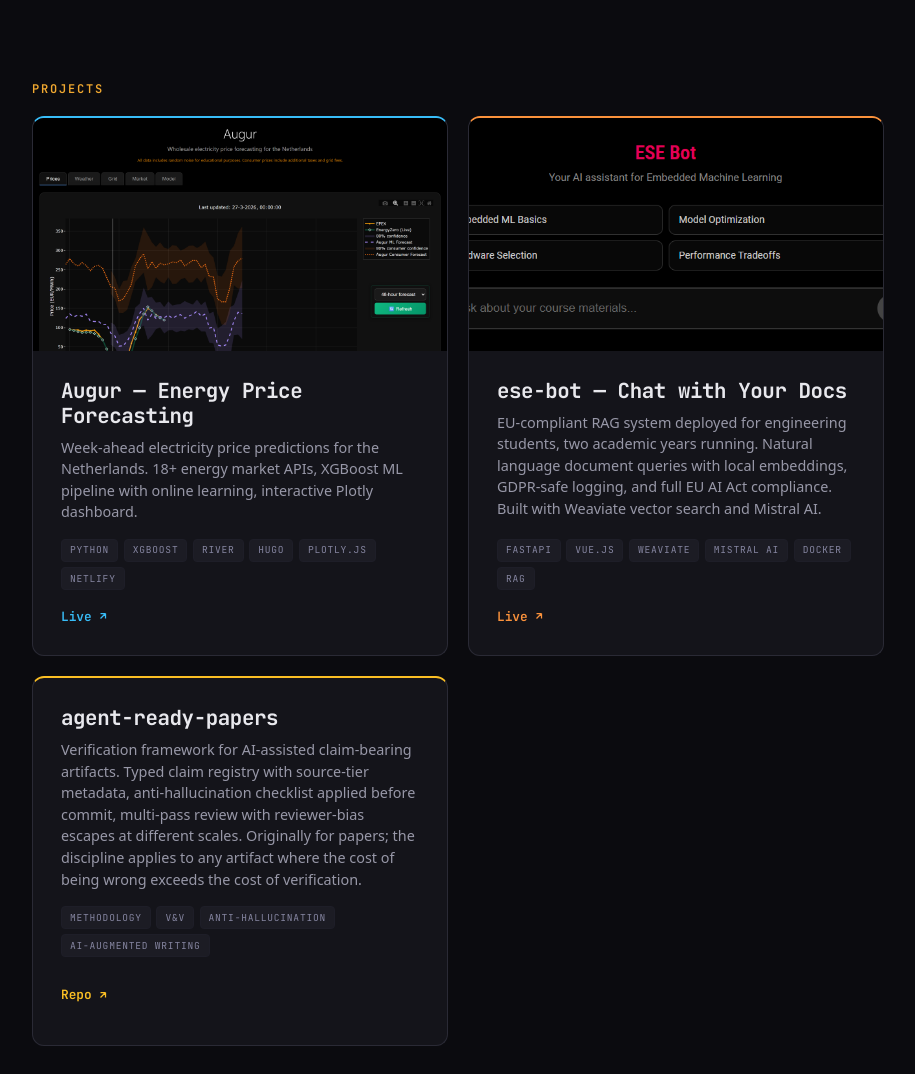
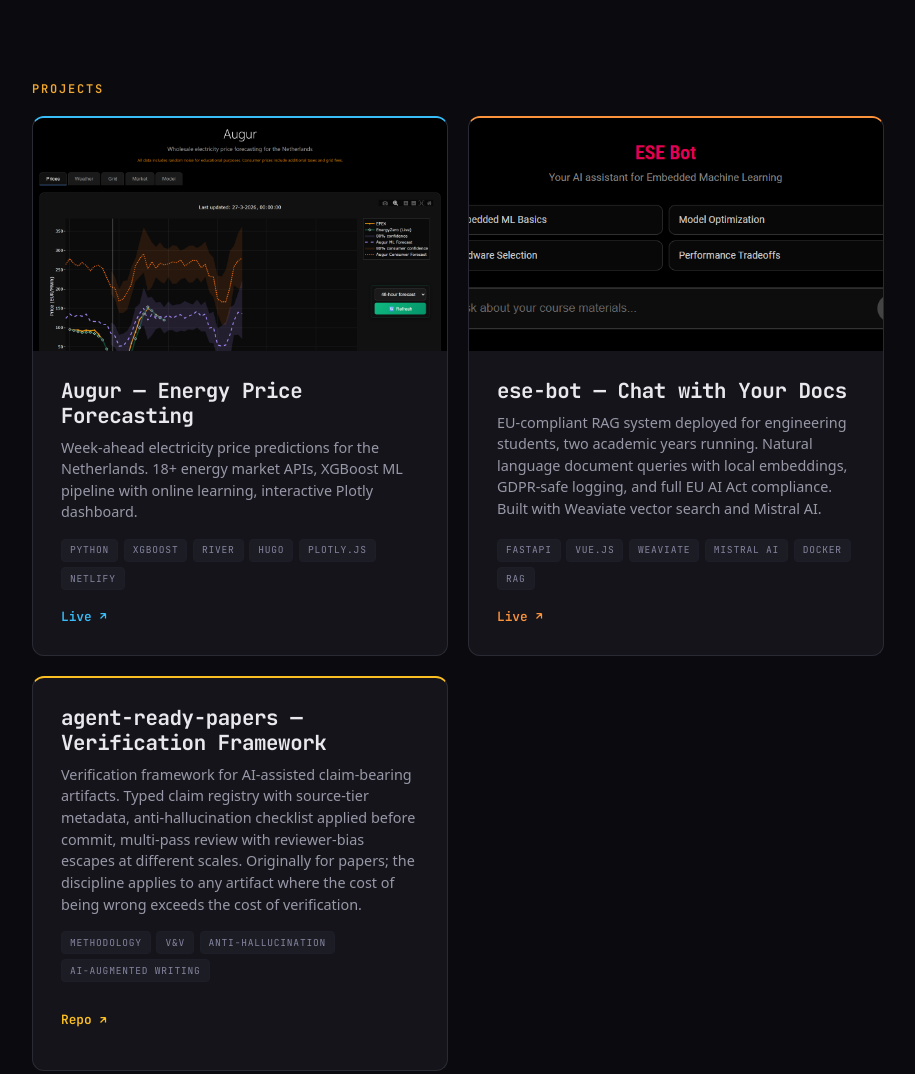
Before and after one commit to ducroq/dev.jeroenveen.nl, an Astro site: page / in a window 1280 px wide. Shown: the top 1074 px of the page, without its empty margins (182-1097 px from the left). Built offline with nearby package versions, Linux system fonts and the light colour scheme; Astro itself is replaced by a stand-in of ours.

Commit message:
homepage: add tagline to agent-ready-papers card title
Matches the established em-dash separator pattern on the other project
cards (Augur — Energy Price Forecasting, ese-bot — Chat with Your
Docs, etc.). The em-dash voice rule applies to prose, not card titles
or labels.

Co-Authored-By: Claude Opus 4.7 (1M context) <noreply@anthropic.com>

```diff
--- a/src/pages/index.astro
+++ b/src/pages/index.astro
@@ -29,7 +29,7 @@ const projects = [
     img: '/screenshots/ese-bot.png',
   },
   {
-    title: 'agent-ready-papers',
+    title: 'agent-ready-papers — Verification Framework',
     desc: 'Verification framework for AI-assisted claim-bearing artifacts. Typed claim registry with source-tier metadata, anti-hallucination checklist applied before commit, multi-pass review with reviewer-bias escapes at different scales. Originally for papers; the discipline applies to any artifact where the cost of being wrong exceeds the cost of verification.',
     tags: ['Methodology', 'V&V', 'Anti-Hallucination', 'AI-Augmented Writing'],
     link: 'https://github.com/ducroq/agent-ready-papers',
```
